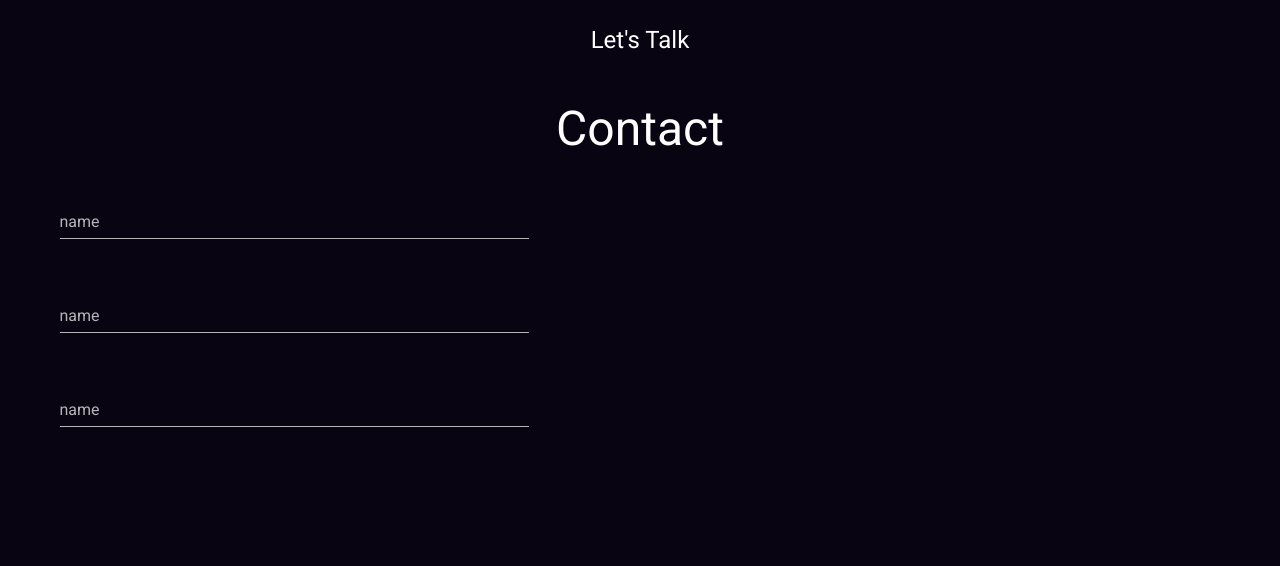
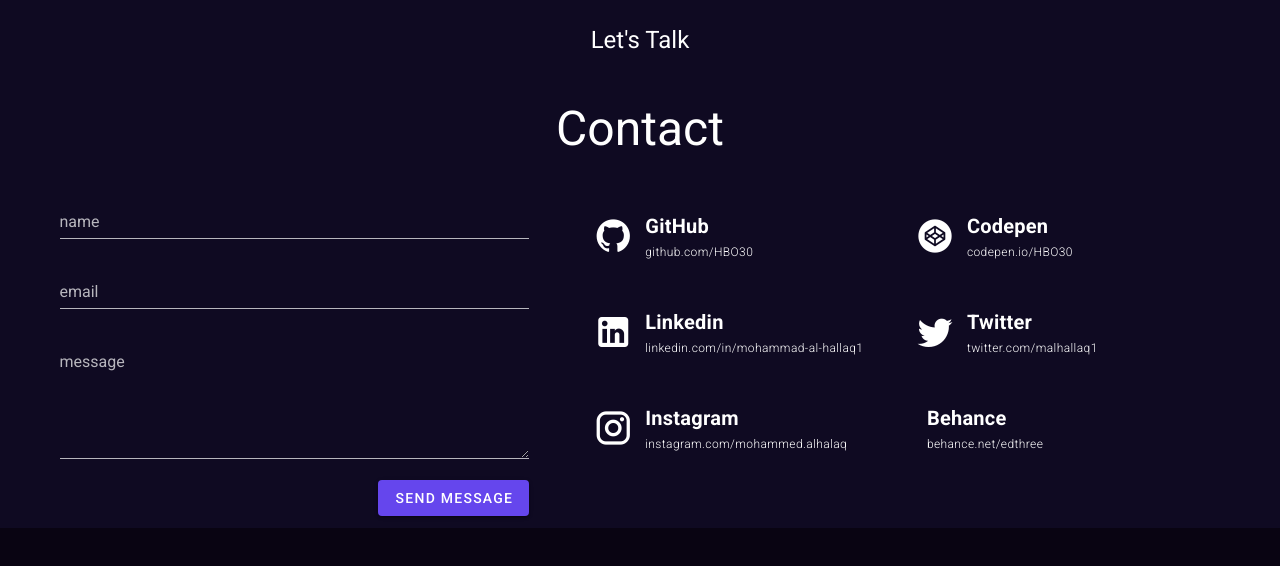
Before and after one commit to moHaHa/my-website, a Vue app: page /dev/contact in a window 1280 px wide. Shown: the top 566 px of the page. Built offline with nearby package versions, Linux system fonts and the light colour scheme.

Commit message:
Sections_Contact[links contact]

```diff
--- a/src/app/App.vue
+++ b/src/app/App.vue
@@ -1,5 +1,5 @@
 <template>
-    <v-app class="rich-black">
+    <v-app class="rich-black app-mohammad-webite">
         <router-view>
     </router-view>
     </v-app>
--- a/src/assets/main.scss
+++ b/src/assets/main.scss
@@ -1,10 +1,9 @@
-/*
-contact reset form colors dark
-
-*/
-// .app-mohammad-webite {
-//   #contact {
-//     .v-input.theme--dark {
-//     }
-//   }
-// }
+// contact
+.app-mohammad-webite {
+  #contact {
+    .contact-link:hover {
+        background-color:var(--v-rich-black-base);
+        transition:all 0.3s ease-in-out 0s ;
+    }
+}
+}
--- a/src/modules/contact/components/contact-form/contact-form.vue
+++ b/src/modules/contact/components/contact-form/contact-form.vue
@@ -1,15 +1,23 @@
 <template>
   <v-form>
-    <v-row>
-      <v-col cols="12">
+    <v-row dense no-gutters>
+      <v-col cols="12"  >
         <v-text-field color="majorelle-blue" label="name"></v-text-field>
       </v-col>
-      <v-col cols="12">
-        <v-text-field color="violets-are-blue-dark" label="name"></v-text-field>
+      <v-col cols="12" >
+        <v-text-field color="majorelle-blue" label="email"></v-text-field>
       </v-col>
-      <v-col cols="12">
-        <v-text-field color="vodka" label="name"></v-text-field>
+      <v-col cols="12" >
+        <v-textarea :rows="4"  color="majorelle-blue" label="message"></v-textarea>
       </v-col>
+      <v-col cols="12" >
+        <div class="d-flex">
+          <v-spacer></v-spacer>
+        <v-btn color="majorelle-blue">
+          Send Message
+        </v-btn>
+        </div>
+</v-col>
     </v-row>
   </v-form>
 </template>
--- /dev/null
+++ b/src/modules/contact/components/contact-link/contact-link.vue
@@ -0,0 +1,25 @@
+<template>
+  <a :href="link.path"  target="_blanck" class="d-block py-4 rounded-lg px-4 text-decoration-none contact-link" >
+    <div class="d-flex align-center">
+      <div class="me-3"><v-icon x-large >{{link.icon}}</v-icon></div>
+      <div class="d-flex flex-column">
+        <div class="white--text text-h6 font-weight-bold">{{link.title}}</div>
+        <div class="white--text text-caption font-weight-light">{{link.fakePath}}</div>
+      </div>
+    </div>
+  </a>
+</template>
+
+<script>
+export default {
+  props: {
+    link:{
+      type: Object
+    }
+  }
+}
+</script>
+
+<style>
+
+</style>
--- a/src/modules/contact/section-contact.vue
+++ b/src/modules/contact/section-contact.vue
@@ -1,5 +1,5 @@
 <template>
-  <div id="contact">
+  <div class="chinese-black" id="contact">
     <v-container>
       <v-row class="text-center py-3 text-h5">
         <v-col>Let's Talk</v-col>
@@ -11,18 +11,44 @@
         <v-col cols="12" lg="5">
           <contact-form> </contact-form>
         </v-col>
-        <v-col cols="12" lg="7"> </v-col>
+        <v-col class="ps-9" cols="12" lg="7">
+          <v-row no-gutters dense>
+            <v-col class="mb-2 pt-1" cols="12" md="6" v-for="link , idx in links " :key="idx">
+              <contact-link :link="link">
+
+              </contact-link>
+            </v-col>
+            <v-col cols="12" class="pt-1">
+             <!-- <copy-my-email></copy-my-email> -->
+            </v-col>
+
+          </v-row>
+        </v-col>
       </v-row>
     </v-container>
   </div>
 </template>
 
 <script>
-import contactForm from './components/contact-form/contact-form.vue'
-
+import contactForm from "./components/contact-form/contact-form.vue";
+import contactLink from "./components/contact-link/contact-link.vue";
+// import copyMyEmail from './components/'
 export default {
-  components:{
-    'contact-form': contactForm
+  components: {
+    "contact-form": contactForm,
+    "contact-link": contactLink,
+  },
+  data(){
+    return {
+      links: [
+        {title: 'GitHub' , path: 'https://github.com/HBO30' , fakePath: "github.com/HBO30" ,icon: 'mdi-github'},
+        {title: 'Codepen' , path: 'https://codepen.io/HBO30' , fakePath: "codepen.io/HBO30" ,icon: 'mdi-codepen'},
+        {title: 'Linkedin' , path: 'https://www.linkedin.com/in/mohammad-al-hallaq1/' , fakePath: "linkedin.com/in/mohammad-al-hallaq1" ,icon: 'mdi-linkedin'},
+        {title: 'Twitter' , path: 'https://twitter.com/malhallaq1' , fakePath: "twitter.com/malhallaq1" ,icon: 'mdi-twitter'},
+        {title: 'Instagram' , path: 'https://www.instagram.com/mohammed.alhalaq' , fakePath: "instagram.com/mohammed.alhalaq" ,icon: 'mdi-instagram'},
+        {title: 'Behance' , path: 'https://www.behance.net/edthree' , fakePath: "behance.net/edthree" ,icon: 'mdi-behance'},
+      ]
+    }
   }
 };
 </script>
--- a/src/plugins/vuetify.js
+++ b/src/plugins/vuetify.js
@@ -5,6 +5,7 @@ Vue.use(Vuetify);
 
 export default new Vuetify({
     theme: {
+      options: { customProperties: true },
         themes: {
           dark:{
             "rich-black": "#090412",
```
